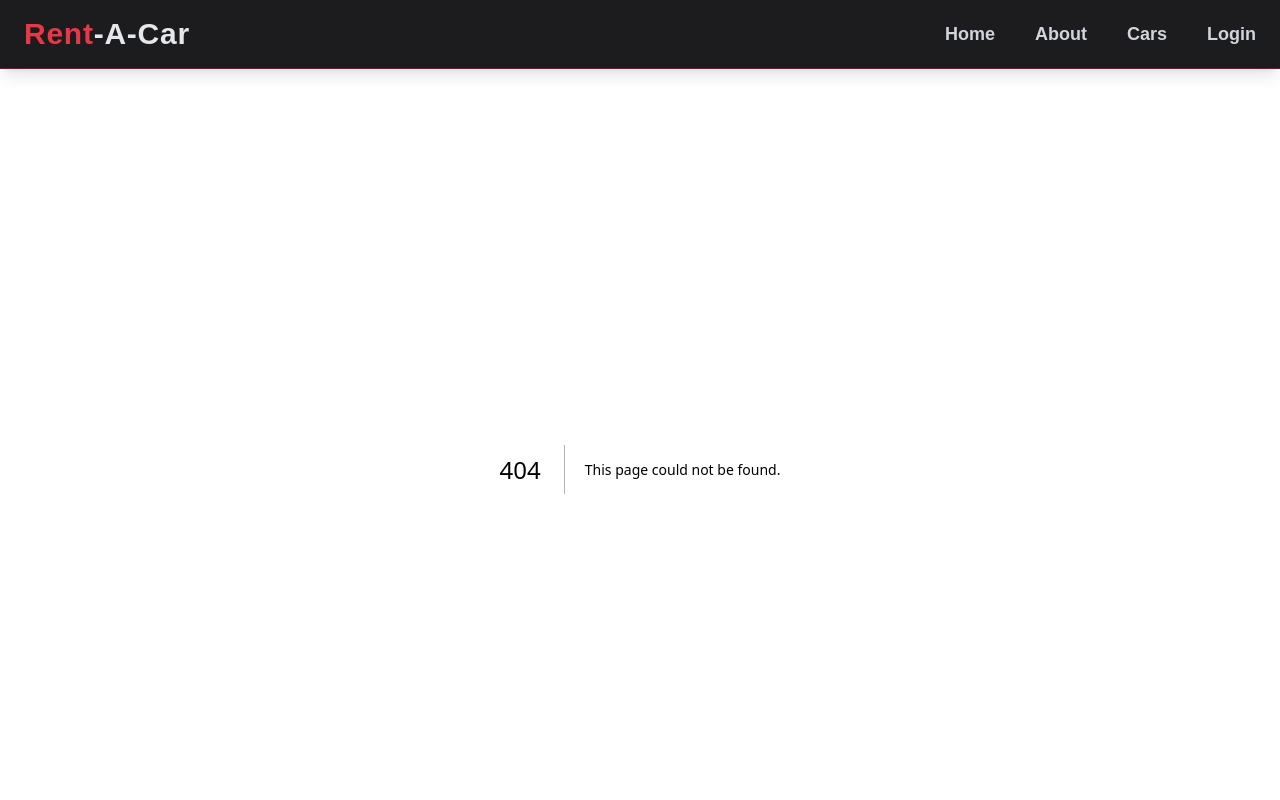
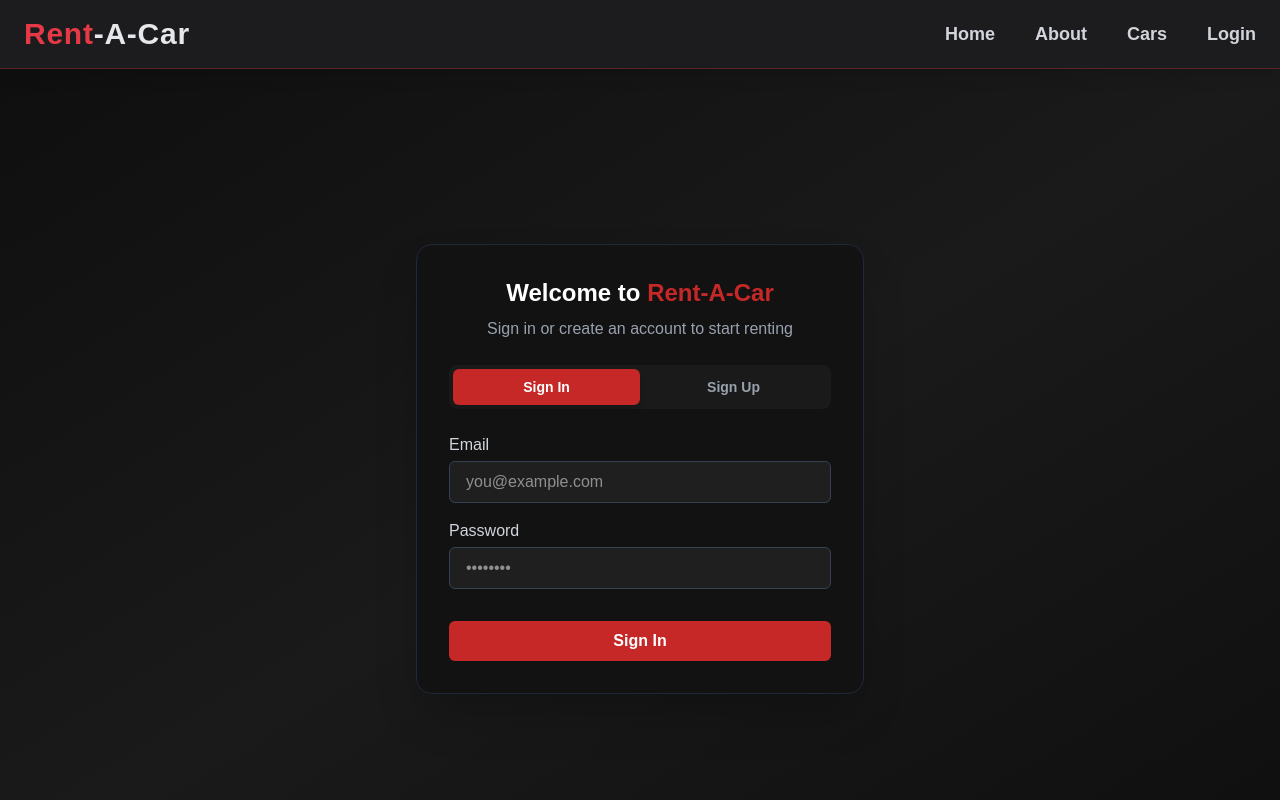
Before and after one commit to RabiaHameedKhan/CarRent-App, a Next.js app: page /auth in a window 1280 px wide. Before the commit this address had no page. Shown: the top 800 px of the page. Built offline with nearby package versions, Linux system fonts and the light colour scheme.

Commit message:
login/signup page UI

```diff
--- a/src/app/Components/footer.js
+++ b/src/app/Components/footer.js
@@ -26,7 +26,7 @@ const Footer = () => {
             <li><Link href="/" className="hover:text-[#E63946] transition">Home</Link></li>
             <li><Link href="/#about" className="hover:text-[#E63946] transition">About</Link></li>
             <li><Link href="/cars" className="hover:text-[#E63946] transition">Cars</Link></li>
-            <li><Link href="/login" className="hover:text-[#E63946] transition">Login</Link></li>
+            <li><Link href="/auth" className="hover:text-[#E63946] transition">Login</Link></li>
           </ul>
         </div>
 
--- a/src/app/Components/navbar.js
+++ b/src/app/Components/navbar.js
@@ -10,7 +10,7 @@ const Navbar = () => {
     { name: "Home", href: "/" },
     { name: "About", href: "/#about" },
     { name: "Cars", href: "/cars" },
-    { name: "Login", href: "/login" },
+    { name: "Login", href: "/auth" },
   ];
 
   return (
--- /dev/null
+++ b/src/app/auth/page.js
@@ -0,0 +1,137 @@
+"use client";
+
+import { useState } from "react";
+
+export default function AuthPage() {
+  const [isSignIn, setIsSignIn] = useState(true); // toggle between Sign In and Sign Up
+
+  // State for form fields
+  const [formData, setFormData] = useState({
+    name: "",
+    email: "",
+    password: "",
+    phone: "",
+  });
+
+  // Handle input changes
+  const handleChange = (e) => {
+    setFormData({ ...formData, [e.target.name]: e.target.value });
+  };
+
+  // Handle submit (for now just log data)
+  const handleSubmit = (e) => {
+    e.preventDefault();
+    if (isSignIn) {
+      console.log("Signing in with:", formData.email, formData.password);
+    } else {
+      console.log("Signing up with:", formData);
+    }
+  };
+
+  return (
+    <div className="flex items-center justify-center min-h-screen bg-gradient-to-br from-[#0f0f0f] via-[#1a1a1a] to-[#0f0f0f] px-4">
+      <div className="bg-[#121212] p-8 rounded-2xl shadow-2xl w-full max-w-md border border-gray-800">
+        {/* Title */}
+        <h2 className="text-2xl font-bold text-center text-white mb-2">
+          Welcome to <span className="text-[#c62828]">Rent-A-Car</span>
+        </h2>
+        <p className="text-gray-400 text-center mb-6">
+          {isSignIn
+            ? "Sign in or create an account to start renting"
+            : "Create your account and start your journey today"}
+        </p>
+
+        {/* Toggle Buttons */}
+        <div className="flex mb-6 bg-[#1a1a1a] rounded-lg p-1">
+          <button
+            onClick={() => setIsSignIn(true)}
+            className={`flex-1 py-2 rounded-md text-sm font-semibold transition-all ${
+              isSignIn
+                ? "bg-[#c62828] text-white shadow-md"
+                : "text-gray-400 hover:text-white"
+            }`}
+          >
+            Sign In
+          </button>
+          <button
+            onClick={() => setIsSignIn(false)}
+            className={`flex-1 py-2 rounded-md text-sm font-semibold transition-all ${
+              !isSignIn
+                ? "bg-[#c62828] text-white shadow-md"
+                : "text-gray-400 hover:text-white"
+            }`}
+          >
+            Sign Up
+          </button>
+        </div>
+
+        {/* Form */}
+        <form onSubmit={handleSubmit} className="space-y-4">
+          {!isSignIn && (
+            <>
+              {/* Name Field for Signup */}
+              <div>
+                <label className="text-gray-300 block mb-1">Full Name</label>
+                <input
+                  type="text"
+                  name="name"
+                  placeholder="John Doe"
+                  value={formData.name}
+                  onChange={handleChange}
+                  className="w-full px-4 py-2 rounded-md bg-[#1f1f1f] text-white border border-gray-700 focus:border-[#c62828] focus:ring-[#c62828] outline-none"
+                  required={!isSignIn}
+                />
+              </div>
+              {/* Phone Field for Signup */}
+              <div>
+                <label className="text-gray-300 block mb-1">Phone</label>
+                <input
+                  type="text"
+                  name="phone"
+                  placeholder="+92 300 1234567"
+                  value={formData.phone}
+                  onChange={handleChange}
+                  className="w-full px-4 py-2 rounded-md bg-[#1f1f1f] text-white border border-gray-700 focus:border-[#c62828] focus:ring-[#c62828] outline-none"
+                />
+              </div>
+            </>
+          )}
+
+          {/* Common fields for both forms */}
+          <div>
+            <label className="text-gray-300 block mb-1">Email</label>
+            <input
+              type="email"
+              name="email"
+              placeholder="you@example.com"
+              value={formData.email}
+              onChange={handleChange}
+              className="w-full px-4 py-2 rounded-md bg-[#1f1f1f] text-white border border-gray-700 focus:border-[#c62828] focus:ring-[#c62828] outline-none"
+              required
+            />
+          </div>
+
+          <div>
+            <label className="text-gray-300 block mb-1">Password</label>
+            <input
+              type="password"
+              name="password"
+              placeholder="••••••••"
+              value={formData.password}
+              onChange={handleChange}
+              className="w-full px-4 py-2 rounded-md bg-[#1f1f1f] text-white border border-gray-700 focus:border-[#c62828] focus:ring-[#c62828] outline-none"
+              required
+            />
+          </div>
+
+          <button
+            type="submit"
+            className="w-full py-2 mt-4 bg-[#c62828] text-white font-semibold rounded-md hover:bg-[#e53935] transition-all"
+          >
+            {isSignIn ? "Sign In" : "Sign Up"}
+          </button>
+        </form>
+      </div>
+    </div>
+  );
+}
--- a/src/app/page.js
+++ b/src/app/page.js
@@ -129,7 +129,7 @@ export default function Home() {
       Sign in now and enjoy affordable, reliable rentals — designed for your comfort and convenience.
     </p>
 
-    <Link href="/login">
+    <Link href="/auth">
       <button className="bg-red-600 hover:bg-red-700 text-white text-lg font-semibold px-10 py-4 rounded-full shadow-md hover:shadow-red-600/50 transition-all duration-300 animate-bounce-slow">
         Login Now
       </button>
```
